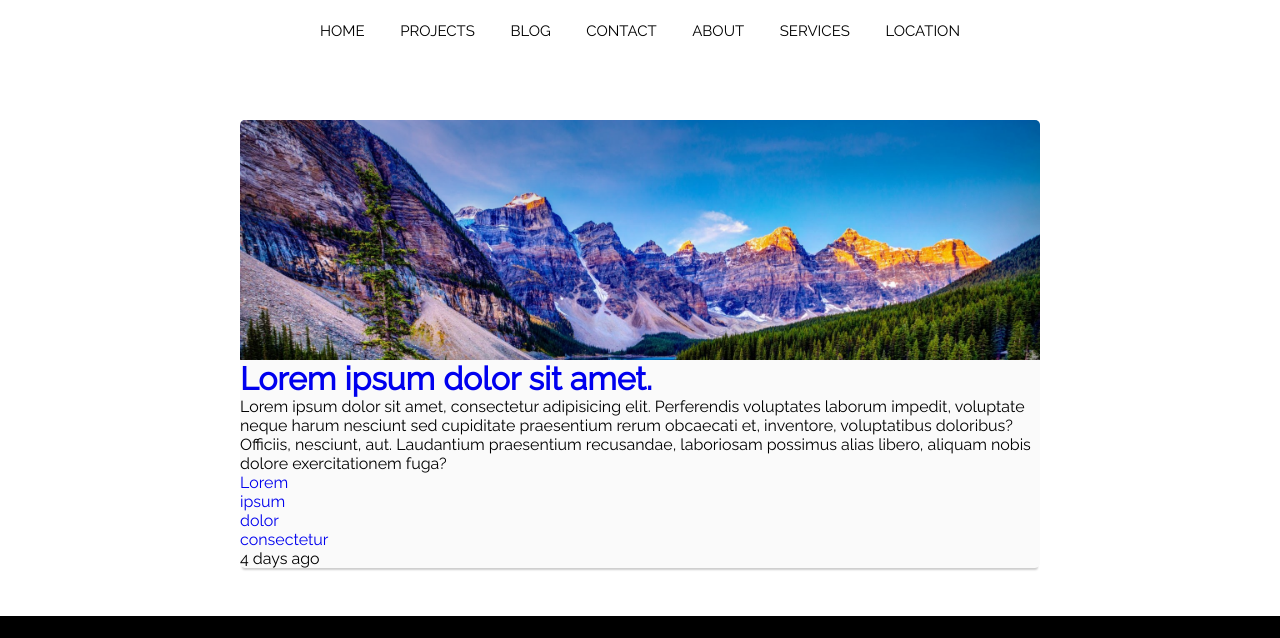
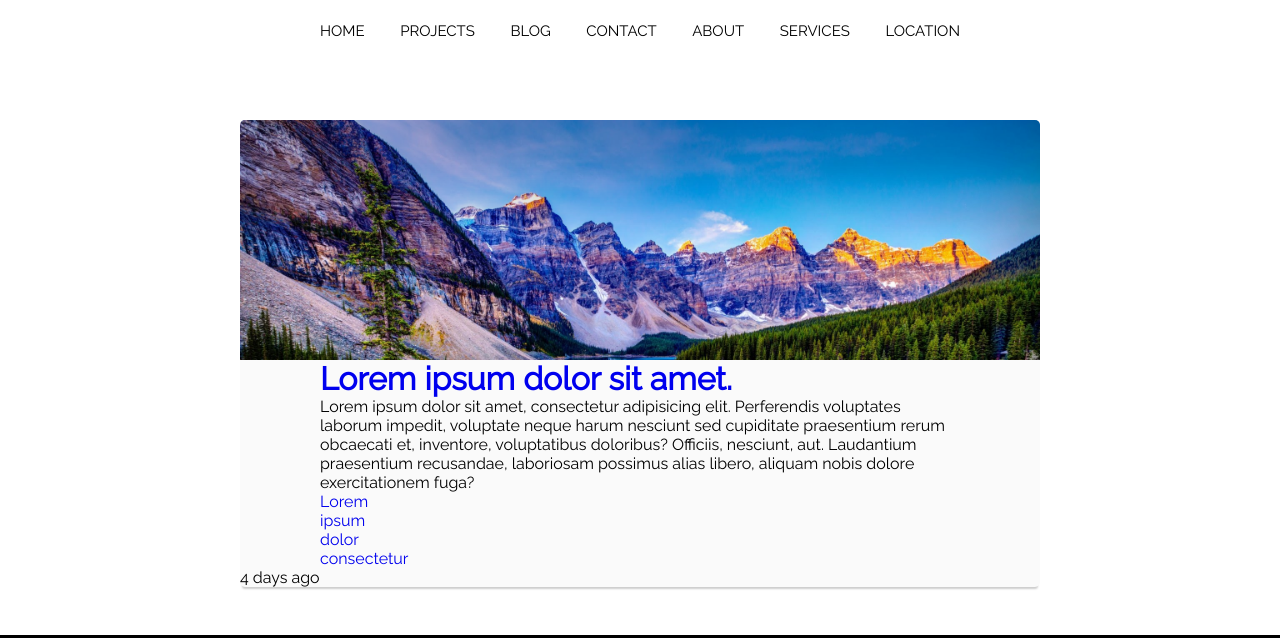
Before and after one commit to EvgenTechnoGen/practice-site, a plain HTML site: page blog.html in a window 1280 px wide. Shown: the part 131-769 px from the top of the page. Drawn offline with Linux system fonts and the light colour scheme; a script that the page names is missing.

Commit message:
Update style.css

```diff
--- a/css/style.css
+++ b/css/style.css
@@ -172,6 +172,11 @@ footer nav a:hover {
   box-shadow: inset rgba(0, 0, 0, 0.2) 0 64px 64px 16px;
 }
 
+.blog-body {
+  margin: 0 auto;
+  width: 80%;
+}
+
 @media screen and (max-width: 768px) {
   .topnav a:not(:first-child) {
     display: none;
```
